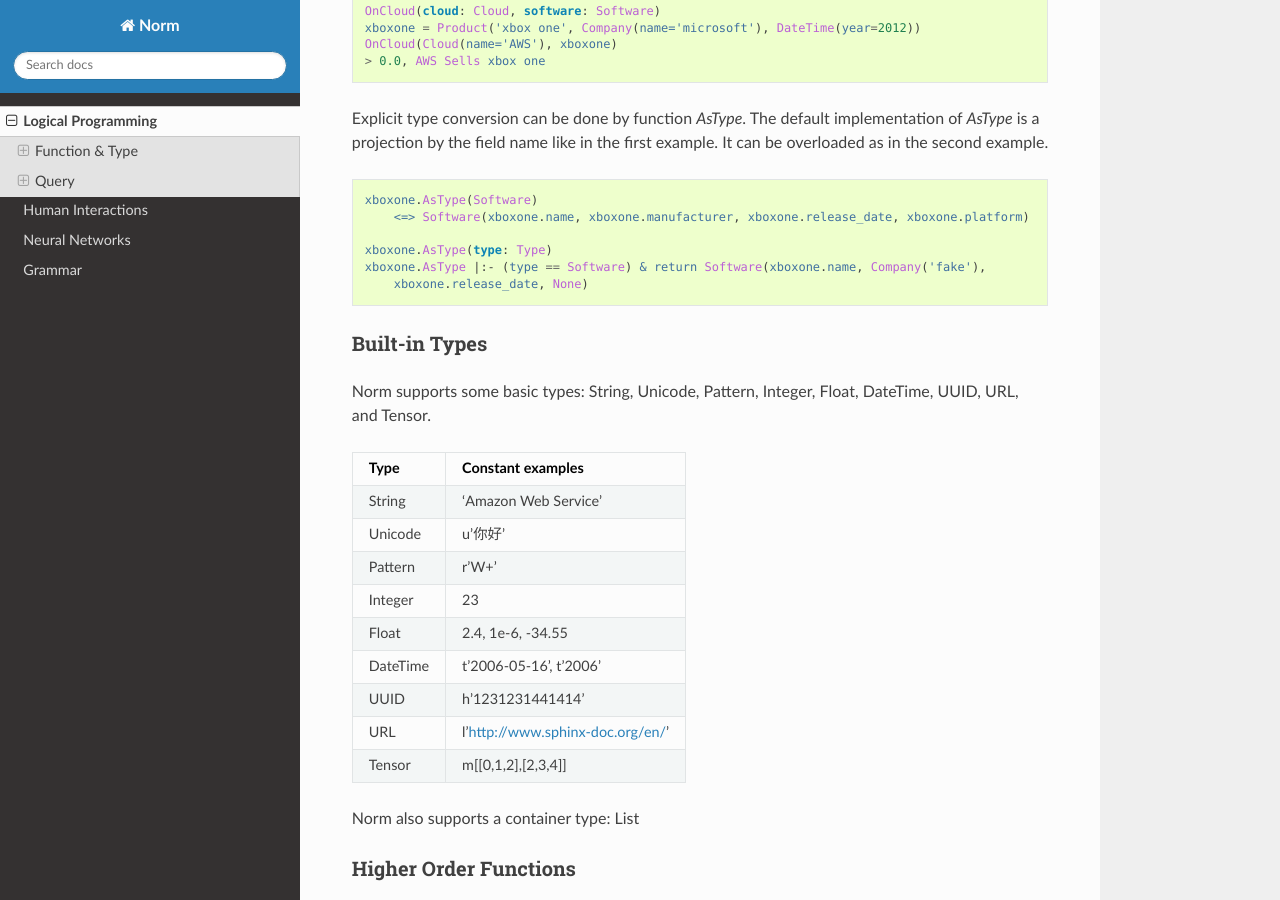
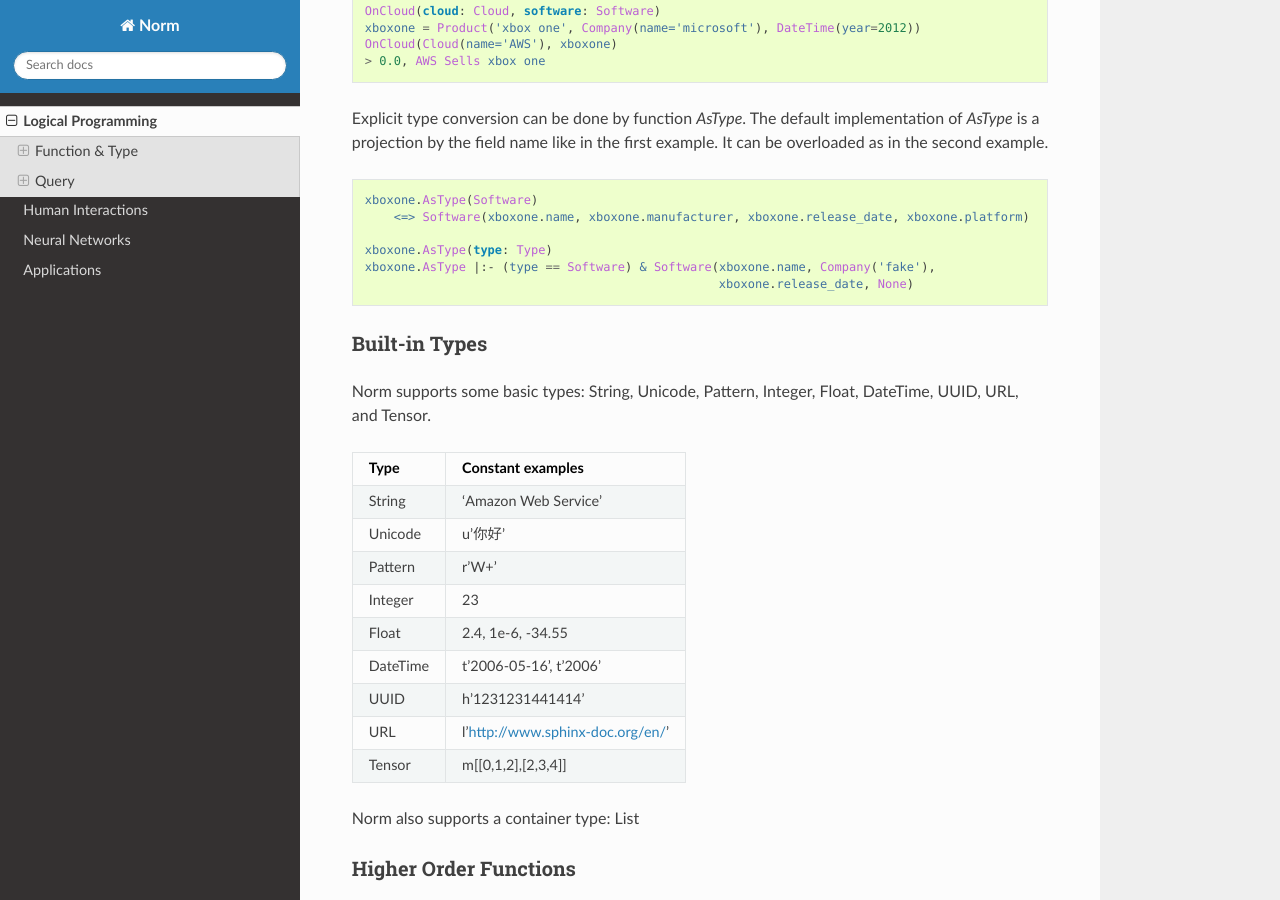
Before and after one commit to reasoned-ai/norm, a Sphinx documentation site: the page built from docs/language.rst, in a window 1280 px wide and 900 px high, scrolled down 1819 px. Built offline with Sphinx 7.4.7 and the Read the Docs theme 2.0.0, drawn with Linux system fonts in a browser that asks for light colours.

Commit message:
adding application

```diff
--- /dev/null
+++ b/docs/application.rst
@@ -0,0 +1,2 @@
+Applications
+====================================
--- a/docs/index.rst
+++ b/docs/index.rst
@@ -60,7 +60,7 @@
     language
     interaction
     neuralnet
-    grammar
+    application
 
 
 Indices and tables
--- a/docs/language.rst
+++ b/docs/language.rst
@@ -96,8 +96,8 @@
         <=> Software(xboxone.name, xboxone.manufacturer, xboxone.release_date, xboxone.platform)
 
     xboxone.AsType(type: Type)
-    xboxone.AsType |:- (type == Software) & return Software(xboxone.name, Company('fake'),
-        xboxone.release_date, None)
+    xboxone.AsType |:- (type == Software) & Software(xboxone.name, Company('fake'),
+                                                     xboxone.release_date, None)
 
 
 Built-in Types
```
